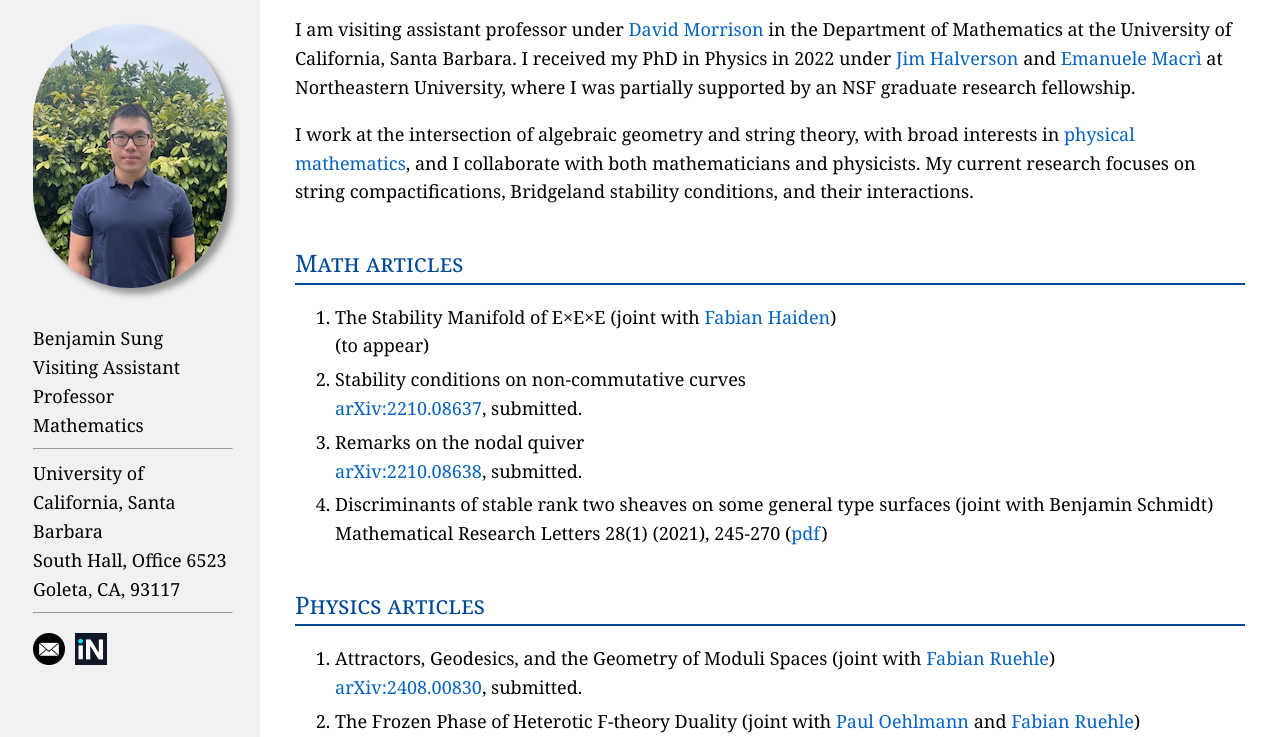
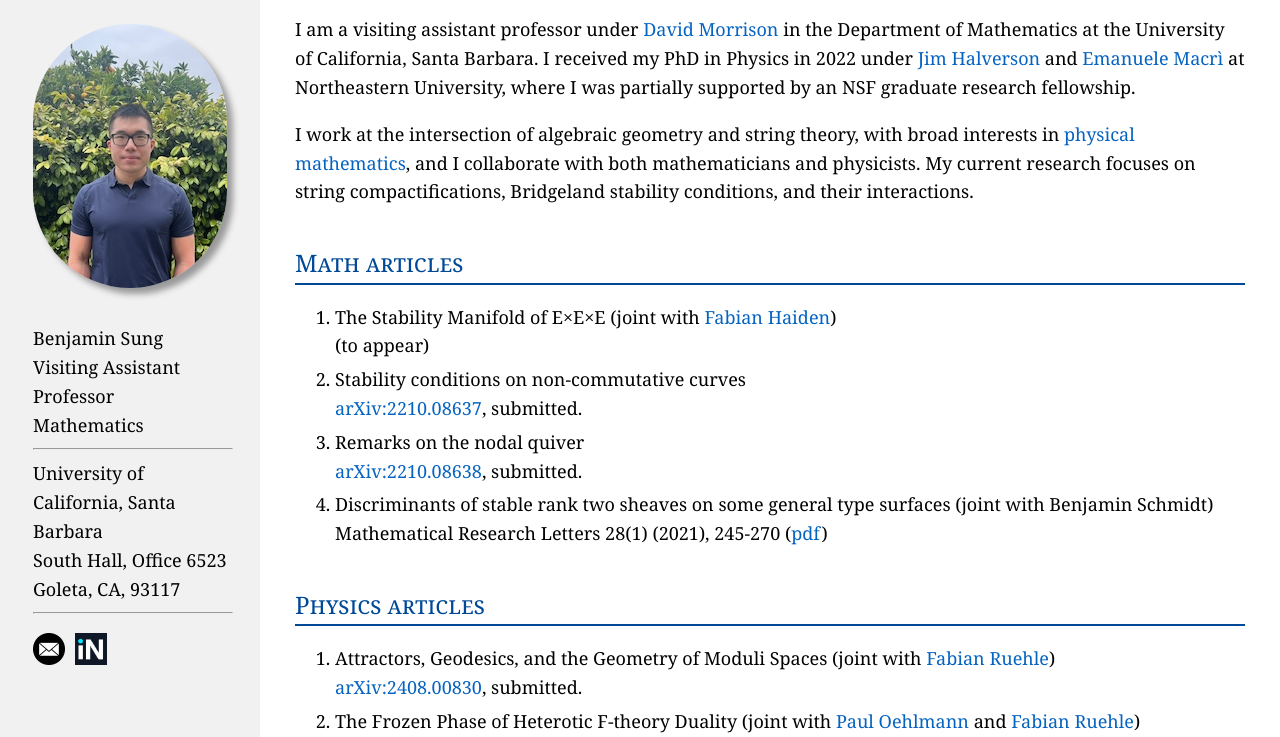
Before and after one commit to bsung2/bsung2.github.io, a plain HTML site: page index.html in a window 1280 px wide. Shown: the part 363-1100 px from the top of the page. Drawn offline with Linux system fonts and the light colour scheme.

Commit message:
update index.html

```diff
--- a/index.html
+++ b/index.html
@@ -45,7 +45,7 @@
 
 		<div class="sectiontitle">Intro</div>
 		<p>
-		I am visiting assistant professor under <a href="https://web.math.ucsb.edu/~drm/" target="_blank">David Morrison</a> in the Department of Mathematics at the University of California, Santa Barbara. I received my PhD in Physics in 2022 under <a href="http://www.jhhalverson.com/" target="_blank">Jim Halverson</a> and <a href="https://www.imo.universite-paris-saclay.fr/~emanuele.macri/" target="_blank">Emanuele Macr&#236;</a> at Northeastern University, where I was partially supported by an NSF graduate research fellowship.
+		I am a visiting assistant professor under <a href="https://web.math.ucsb.edu/~drm/" target="_blank">David Morrison</a> in the Department of Mathematics at the University of California, Santa Barbara. I received my PhD in Physics in 2022 under <a href="http://www.jhhalverson.com/" target="_blank">Jim Halverson</a> and <a href="https://www.imo.universite-paris-saclay.fr/~emanuele.macri/" target="_blank">Emanuele Macr&#236;</a> at Northeastern University, where I was partially supported by an NSF graduate research fellowship.
 		<p>
 
 		<p>
```
